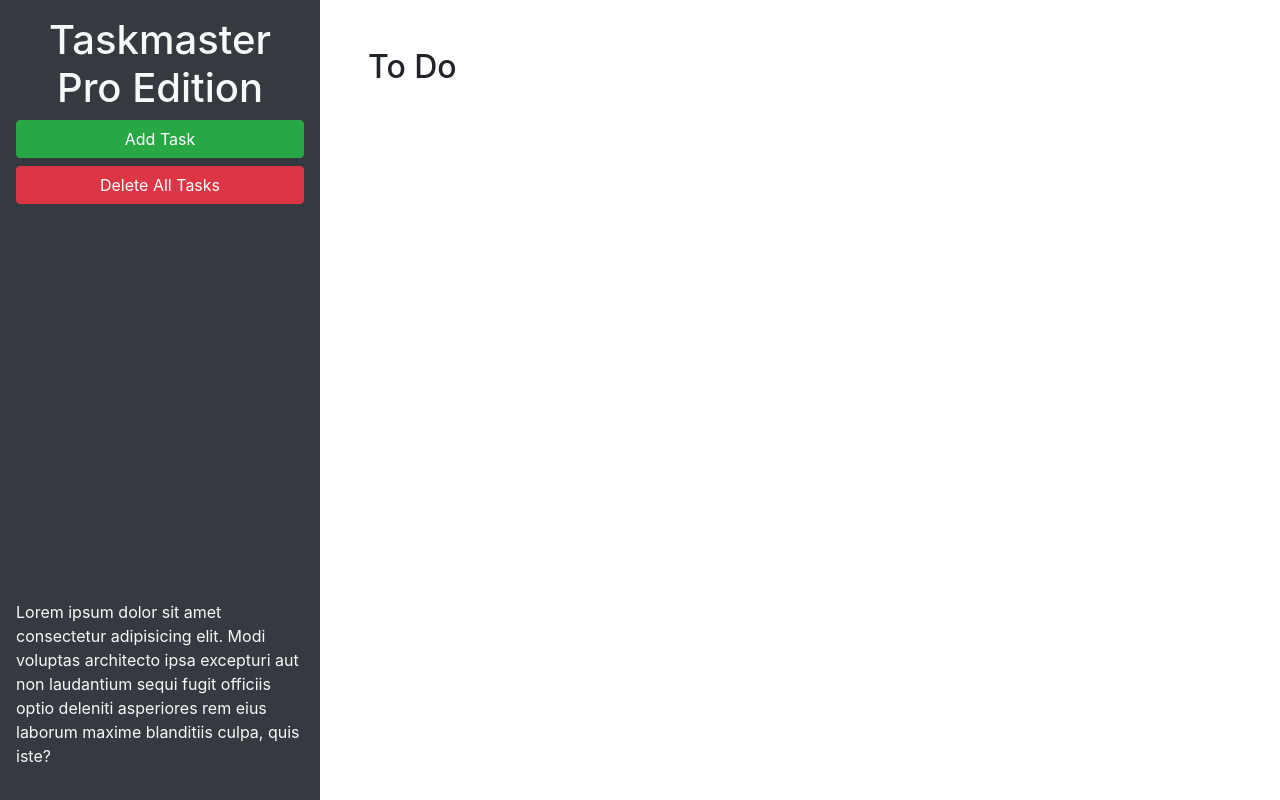
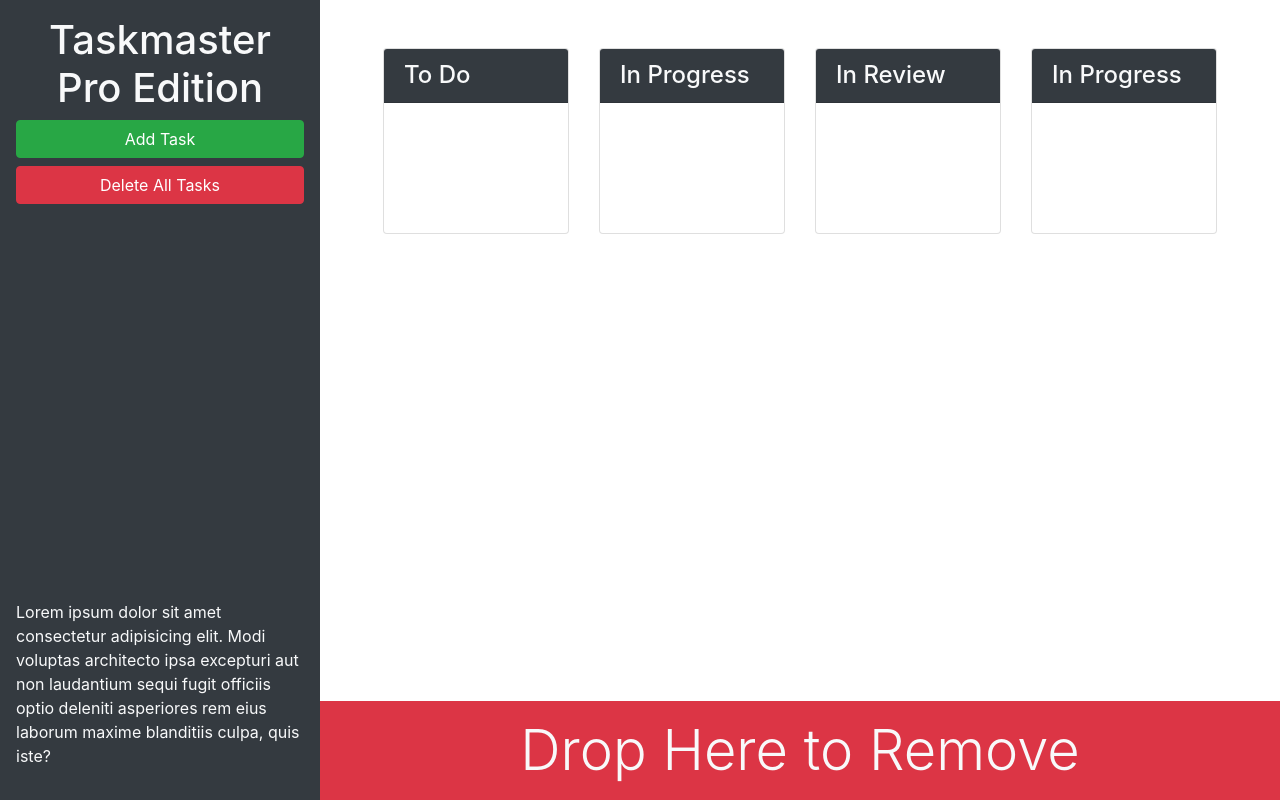
Before and after one commit to mjd10m/taskmaster-pro, a plain HTML site: page index.html in a window 1280 px wide. Drawn offline with nearby package versions, Linux system fonts and the light colour scheme.

Commit message:
bootstrap styling for tasks

```diff
--- a/index.html
+++ b/index.html
@@ -13,20 +13,73 @@
 <body>
 
   <div class="row min-vh-100 no-gutters">
-    <header class="col-12 col-lg-3 bg-dark text-light d-flex flex-column p-4 p-lg-3">
+    <header class="col-12 col-lg-3 bg-dark text-light d-flex flex-column p-4 p-lg-3 sticky-top">
       <h1 class="text-center">Taskmaster Pro Edition</h1>
       <button id="create-task" class="btn btn-block btn-success" data-toggle="modal" data-target="#task-form-modal">Add
         Task</button>
       <button id="remove-tasks" class="btn btn-block btn-danger">Delete All Tasks</button>
-      <p class="mt-auto">Lorem ipsum dolor sit amet consectetur adipisicing elit. Modi voluptas architecto ipsa
+      <p class="mt-auto d-none d-lg-block">Lorem ipsum dolor sit amet consectetur adipisicing elit. Modi voluptas architecto ipsa
         excepturi aut non
         laudantium sequi fugit officiis optio deleniti asperiores rem eius laborum maxime blanditiis culpa, quis iste?
       </p>
     </header>
-    <main class="col-12 col-lg-9">
-      <div class="m-5">
-        <h2>To Do</h2>
-        <ul id="list-toDo" class="list-group"> </ul>
+    <main class="col-12 col-lg-9 d-flex flex-column">
+      <div class="m-5 row justify-content-around">
+
+        <!--To do section-->
+        <div class="col-12 col-md-6 col-xl-3 mb-3">
+          <div class="card">
+            <h4 class="card-header bg-dark text-light">
+              To Do
+            </h4>
+            <ul id="list-toDo" class="list-group list-group-flush">
+
+            </ul>
+          </div>
+        </div>
+
+        <!--In progress ection-->
+        <div class="col-12 col-md-6 col-xl-3 mb-3">
+          <div class="card">
+            <h4 class="card-header bg-dark text-light">
+              In Progress
+            </h4>
+            <ul id="list-inprogress" class="list-group list-group-flush">
+
+            </ul>
+          </div>
+        </div>
+
+        <!--In review seection-->
+        <div class="col-12 col-md-6 col-xl-3 mb-3">
+          <div class="card">
+            <h4 class="card-header bg-dark text-light">
+              In Review
+            </h4>
+            <ul id="list-inprogress" class="list-group list-group-flush">
+
+            </ul>
+          </div>
+        </div>
+
+        <!--Done section-->
+        <div class="col-12 col-md-6 col-xl-3 mb-3">
+          <div class="card">
+            <h4 class="card-header bg-dark text-light">
+              In Progress
+            </h4>
+            <ul id="list-inprogress" class="list-group list-group-flush">
+
+            </ul>
+          </div>
+        </div>
+      </div>
+
+      <!--trash drop-->
+      <div id="trash" class="mt-auto">
+        <div class="w-100 bg-danger p-3 text-center text-light display-4">
+          Drop Here to Remove
+        </div>
       </div>
     </main>
   </div>
@@ -46,11 +99,11 @@
           <form>
             <div class="form-group">
               <label for="modalTaskDescription">Task description</label>
-              <textarea id="modalTaskDescription" rows="3"></textarea>
+              <textarea id="modalTaskDescription" rows="3" class="form-control"></textarea>
             </div>
             <div class="form-group">
               <label for="modalDueDate">Due date</label>
-              <input type="text" id="modalDueDate" placeholder="mm/dd/yyyy" autocomplete="off" />
+              <input type="text" class="form-control" id="modalDueDate" placeholder="mm/dd/yyyy" autocomplete="off" />
             </div>
           </form>
         </div>
```
